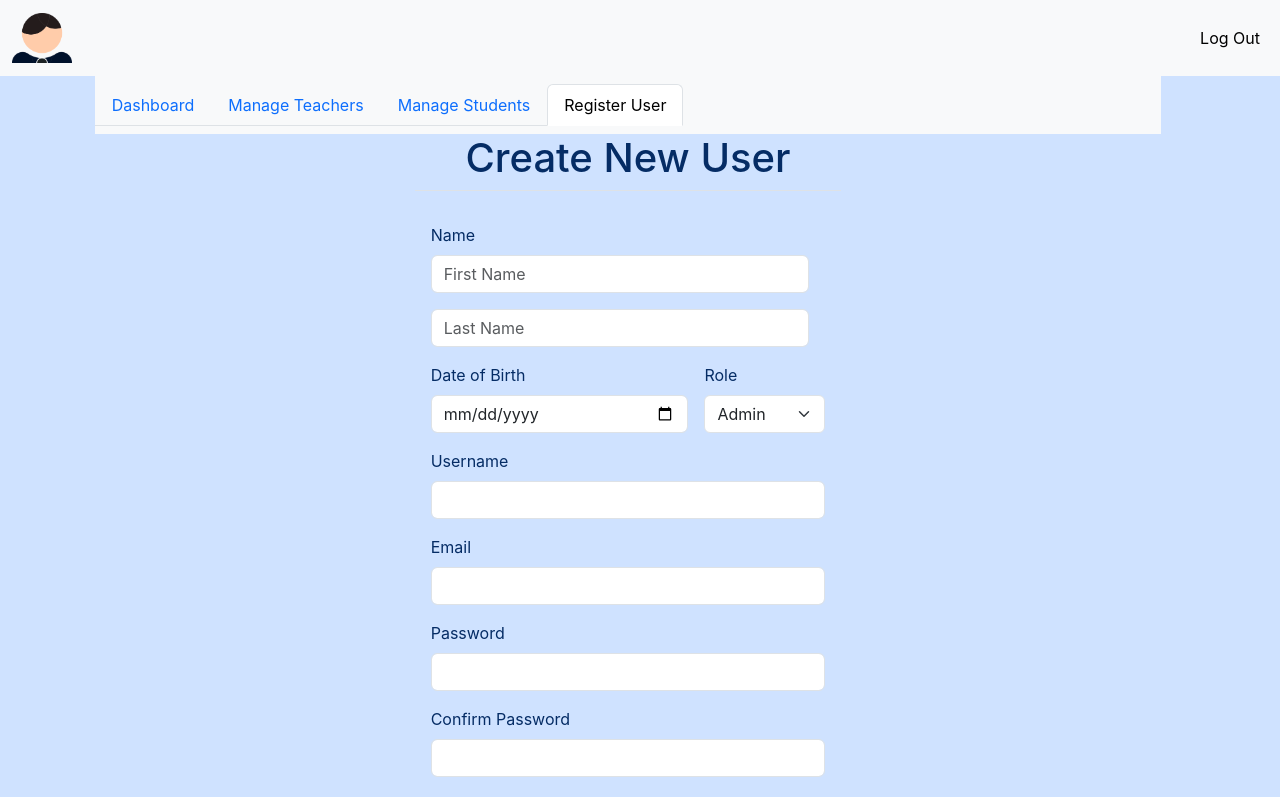
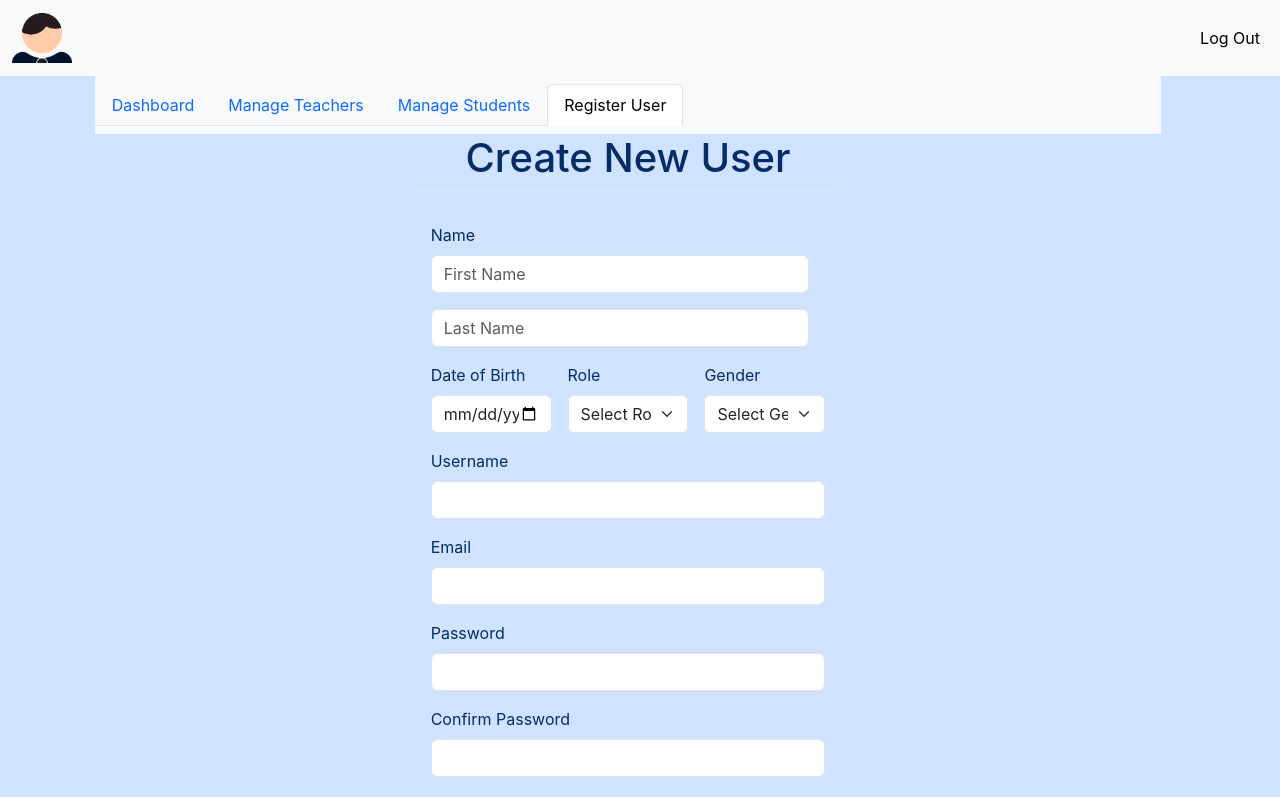
Before and after one commit to Kisan303/Student-Record-Management-System, a React (Create React App) app in the folder frontend/: page /register/1 in a window 1280 px wide. Shown: the top 797 px of the page. Built offline with nearby package versions, Linux system fonts and the light colour scheme.

Commit message:
Ralph: Able to pass teacher ID under Manage Teachers tab inside admin page.

```diff
--- a/frontend/src/components/Register.jsx
+++ b/frontend/src/components/Register.jsx
@@ -15,6 +15,7 @@ export default function Register(){
         phone:"",
         address:"",
         dob:"",
+        gender:"",
     });
     useEffect(() => {
         setUserID(params.id.toString());
@@ -91,16 +92,25 @@ export default function Register(){
                                 <input type="text" className="form-control" id="inputLastName" placeholder="Last Name" value={formUser.lastname} onChange={(e) => updateForm({ lastname: e.target.value})} required/>
                             </div>
                         </div>
-                        <div className="col-md-8">
+                        <div className="col-md-4">
                             <label htmlFor="inputDateOfBirth" className="form-label">Date of Birth</label>
-                            <input type="date" className="form-control" id="inputDateOfBirth" value={formUser.dob} onChange={(e) => updateForm({ dob: e.target.value})}/>
+                            <input type="date" className="form-control" id="inputDateOfBirth" value={formUser.dob} onChange={(e) => updateForm({ dob: e.target.value})} required/>
                         </div>
                         <div className="col-md-4">
                             <label htmlFor="inputRole" className="form-label">Role</label>
-                            <select id="inputRole" className="form-select" value={formUser.role} onChange={(e) => updateForm({ role: e.target.value})}>
-                            <option value="admin" selected>Admin</option>
+                            <select id="inputRole" className="form-select" value={formUser.role} onChange={(e) => updateForm({ role: e.target.value})} required>
+                            <option value="admin" selected>Select Role</option>
+                            <option value="admin">Admin</option>
                             <option value="teacher">Teacher</option>
                             <option value="student">Student</option>
+                            </select>
+                        </div>
+                        <div className="col-md-4">
+                            <label htmlFor="inputGender" className="form-label">Gender</label>
+                            <select id="inputGender" className="form-select" value={formUser.gender} onChange={(e) => updateForm({ gender: e.target.value})} required>
+                            <option value="" selected>Select Gender</option>
+                            <option value="male">Male</option>
+                            <option value="female">Female</option>
                             </select>
                         </div>
                         <div className="col-md-12">
@@ -121,11 +131,11 @@ export default function Register(){
                         </div>
                         <div className="col-md-12">
                             <label htmlFor="inputPhone" className="form-label">Phone</label>
-                            <input type="tel" className="form-control" id="inputPhone" value={formUser.phone} onChange={(e) => updateForm({ phone: e.target.value})}/>
+                            <input type="tel" className="form-control" id="inputPhone" value={formUser.phone} onChange={(e) => updateForm({ phone: e.target.value})} required/>
                         </div>
                         <div className="col-12">
                             <label htmlFor="inputAddress" className="form-label">Address</label>
-                            <input type="text" className="form-control" id="inputAddress" placeholder="1234 London St, Sarnia, Ontario Canada" value={formUser.address} onChange={(e) => updateForm({ address: e.target.value})}/>
+                            <input type="text" className="form-control" id="inputAddress" placeholder="1234 London St, Sarnia, Ontario Canada" value={formUser.address} onChange={(e) => updateForm({ address: e.target.value})} required/>
                         </div>
                         <div className="col-12 d-none">
                             <label htmlFor="inputAddress2" className="form-label">Address 2</label>
--- a/frontend/src/components/StaffReport.jsx
+++ b/frontend/src/components/StaffReport.jsx
@@ -82,7 +82,7 @@ export default function StaffReport(){
                             </h2>
                             <div id={"collapse_"+index.toString()} className="accordion-collapse collapse bg-body-tertiary" data-bs-parent="#accordionExample">
                             <div className="accordion-body">
-                                <StaffDashboard id="6755ef32e3d3fa95f412bcfb"/>
+                                <StaffDashboard id={teacher._id}/>
                                 <div className="row">
                                     <div className="col-6"><a className="nav-link active" href="#">Update</a></div>
                                     <div className="col-6"><a className="nav-link active" href="#">Delete</a></div>
```
Also changed, not shown: 1 other file (tests, documents, lock files or other folders).
